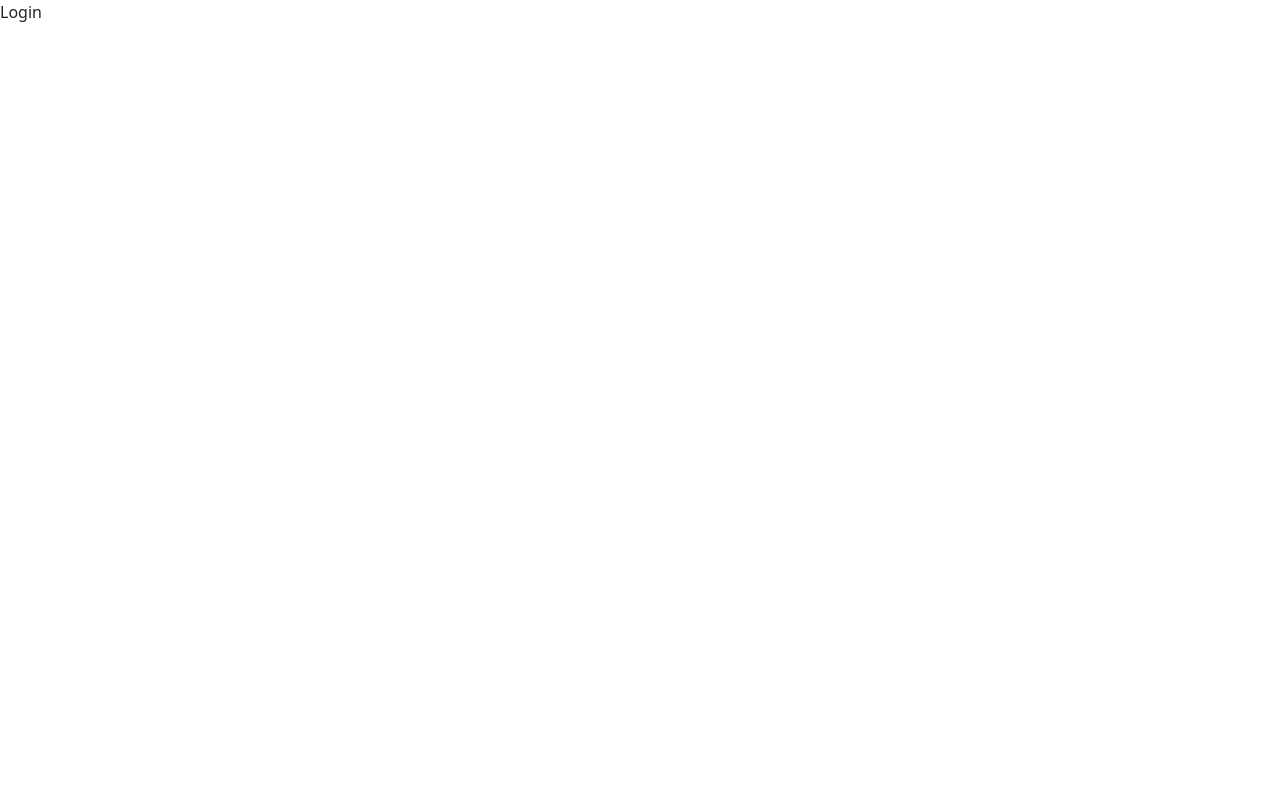
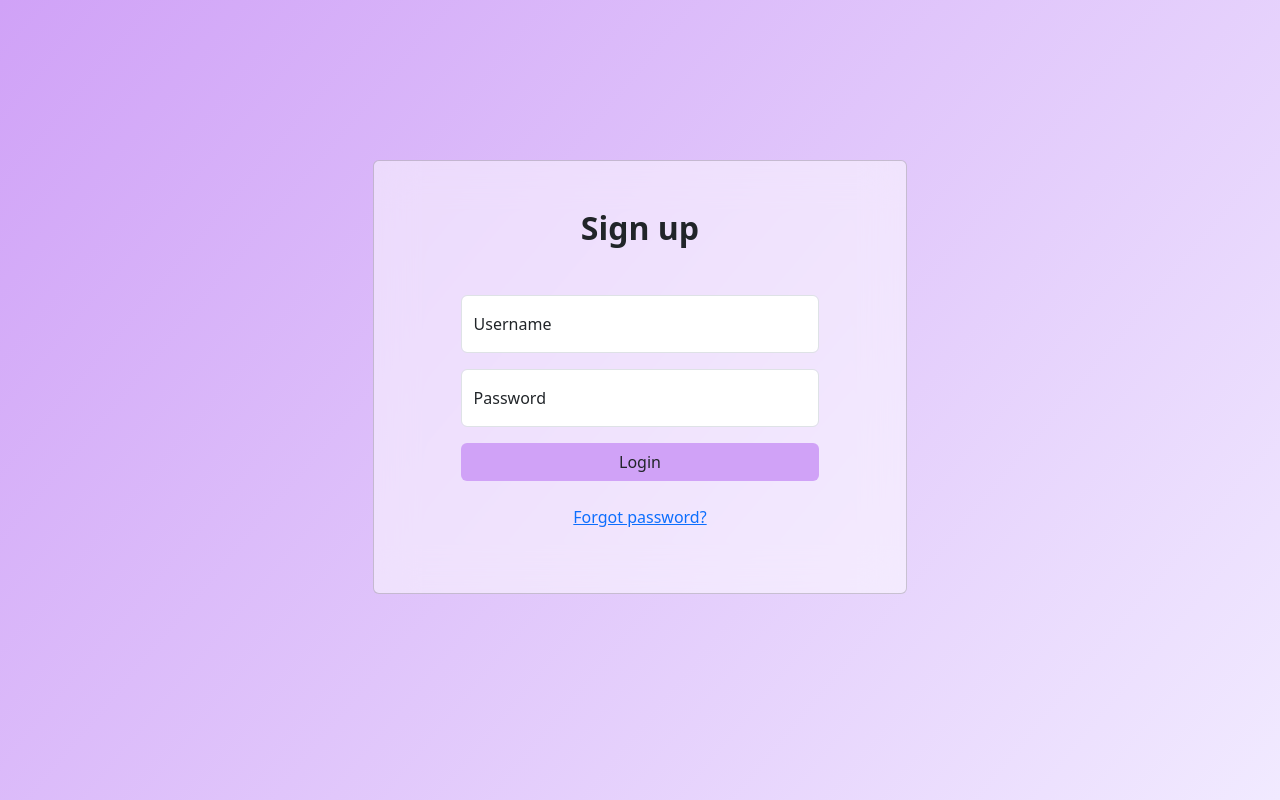
Before and after one commit to HadiatAbdulBashit/inventory_app, a React (Vite) app in the folder frontend/: page /login in a window 1280 px wide. Built offline with nearby package versions, Linux system fonts and the light colour scheme.

Commit message:
add login page

```diff
--- a/frontend/src/Containers/Login/Login.container.jsx
+++ b/frontend/src/Containers/Login/Login.container.jsx
@@ -1,6 +1,43 @@
 const Login = () => {
   return (
-    <div>Login</div>
+    <section className="text-center d-flex align-items-center flex-column">
+
+      <div className="p-5 bg-image" style={{ background: 'linear-gradient(130deg, var(--color-one) 0%, var(--color-four) 100%)', height: '100vh', width: '100%' }}></div>
+
+      <div className="card mx-4 mx-md-5 shadow-5-strong col-5" style={{
+        marginTop: '-80vh',
+        background: 'hsla(0, 0%, 100%, 0.5)',
+        backdropFilter: 'blur(20px)',
+      }}>
+        <div className="card-body py-5 px-md-5">
+          <div className="row d-flex justify-content-center">
+            <div className="col-lg-10">
+              <h2 className="fw-bold mb-5">Sign up</h2>
+              <form>
+                <div className="form-floating mb-3">
+                  <input type="text" className="form-control" id="floatingInput" placeholder="name@example.com" />
+                  <label htmlFor="floatingInput">Username</label>
+                </div>
+                <div className="form-floating mb-3">
+                  <input type="password" className="form-control" id="floatingPassword" placeholder="Password" />
+                  <label htmlFor="floatingPassword">Password</label>
+                </div>
+
+                {/* <!-- Submit button --> */}
+                <div className="d-grid">
+                  <button type="submit" className="btn color-one color-one-hover btn-block mb-4">
+                    Login
+                  </button>
+                </div>
+                <p>
+                <a href="#">Forgot password?</a>
+                </p>
+              </form>
+            </div>
+          </div>
+        </div>
+      </div>
+    </section>
   )
 }
 
```
